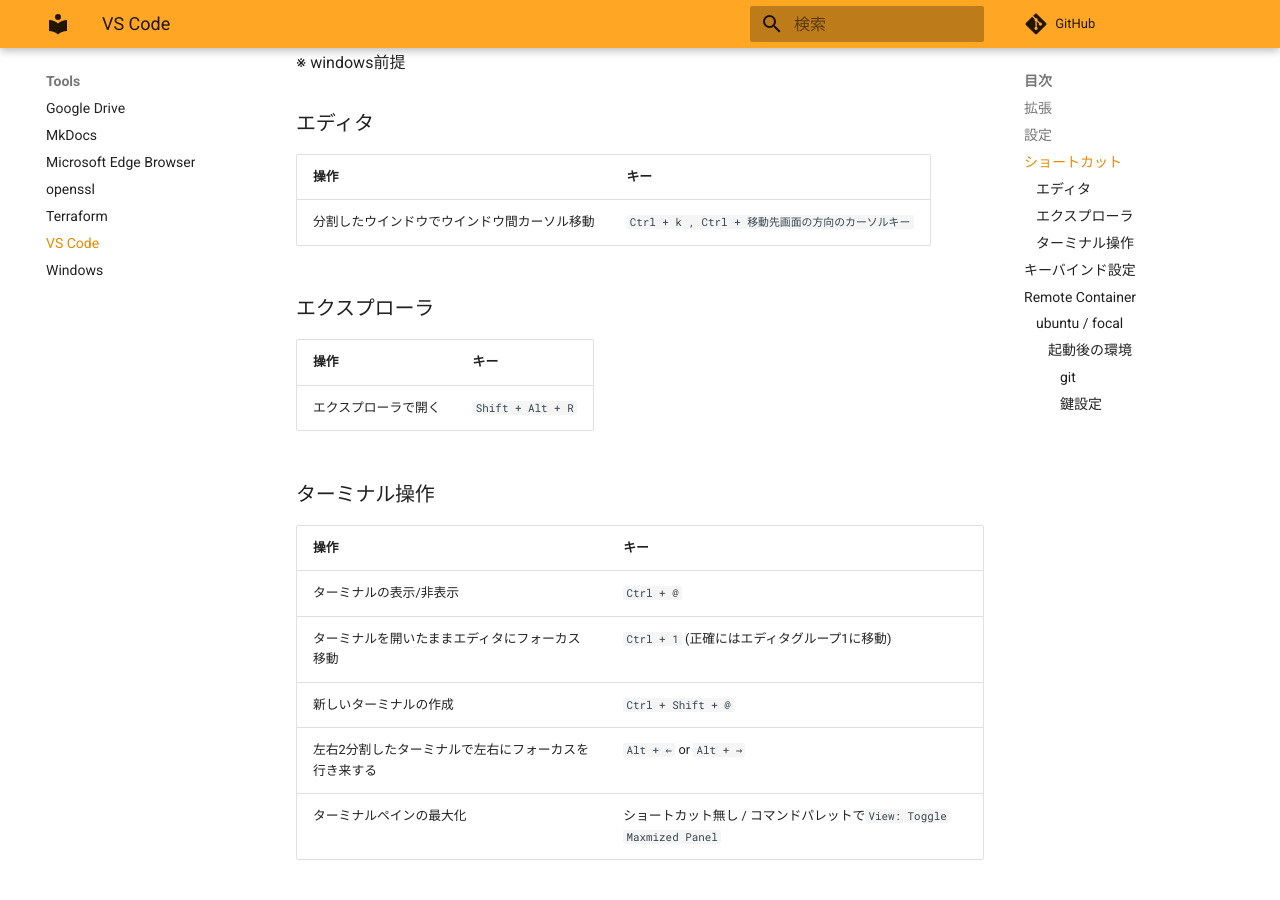
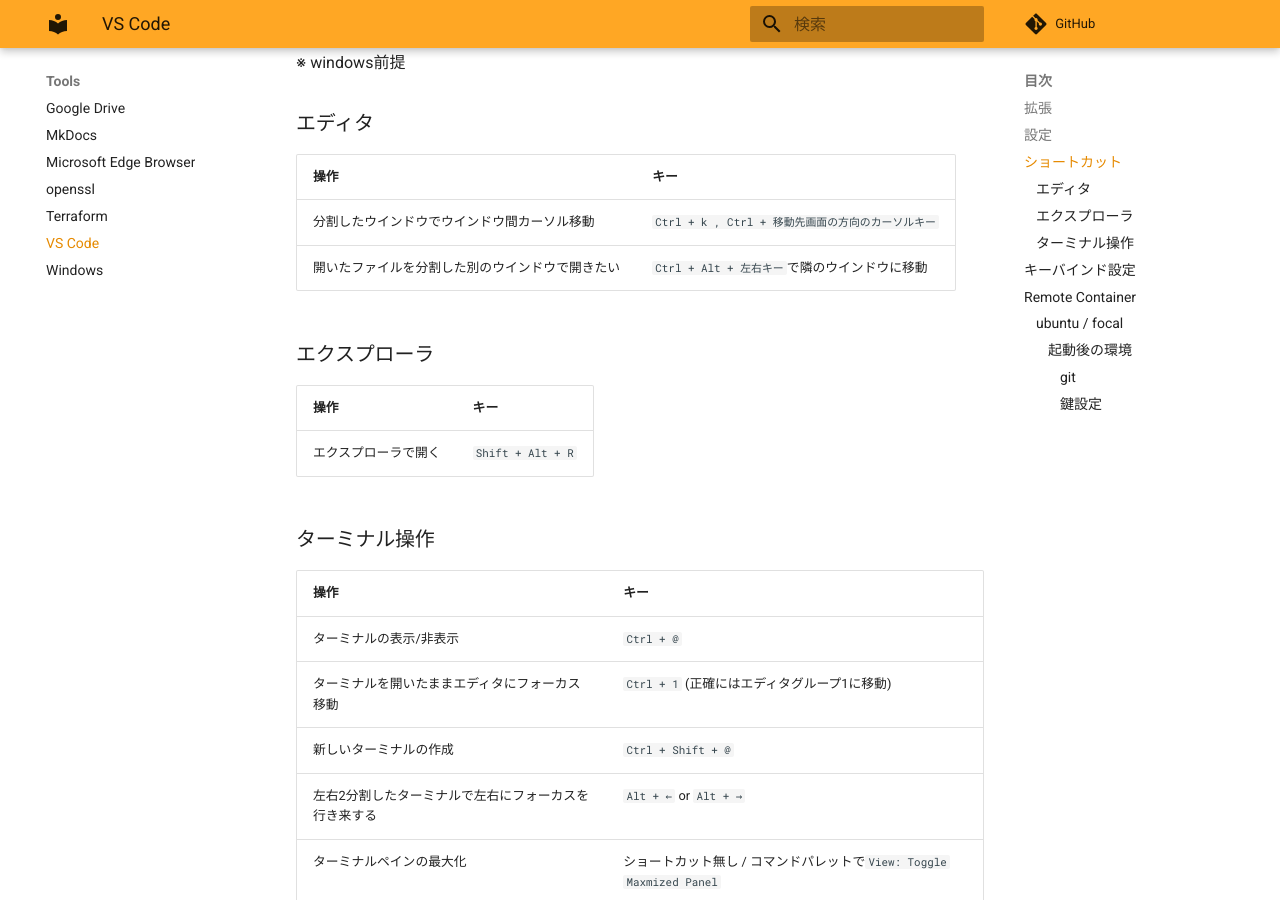
Before and after one commit to zaki-lknr/docs, an MkDocs documentation site: the page built from docs/Tools/vscode.md, in a window 1280 px wide and 900 px high, scrolled down 1911 px. Built offline with MkDocs 1.6.1 and Material for MkDocs 9.7.7, drawn with Linux system fonts in a browser that asks for light colours; comment, search, counter and statistics services are not loaded.

Commit message:
add: tools/vscode: ウインドウ移動のキーバインド

```diff
--- a/docs/Tools/vscode.md
+++ b/docs/Tools/vscode.md
@@ -67,9 +67,10 @@
 
 ### エディタ
 
-|操作|キー|
-|---|---|
-|分割したウインドウでウインドウ間カーソル移動|`Ctrl + k , Ctrl + 移動先画面の方向のカーソルキー`|
+| 操作                       | キー                                  |
+| ------------------------ | ----------------------------------- |
+| 分割したウインドウでウインドウ間カーソル移動   | `Ctrl + k , Ctrl + 移動先画面の方向のカーソルキー` |
+| 開いたファイルを分割した別のウインドウで開きたい | `Ctrl + Alt + 左右キー`で隣のウインドウに移動      |
 
 ### エクスプローラ
 
```
